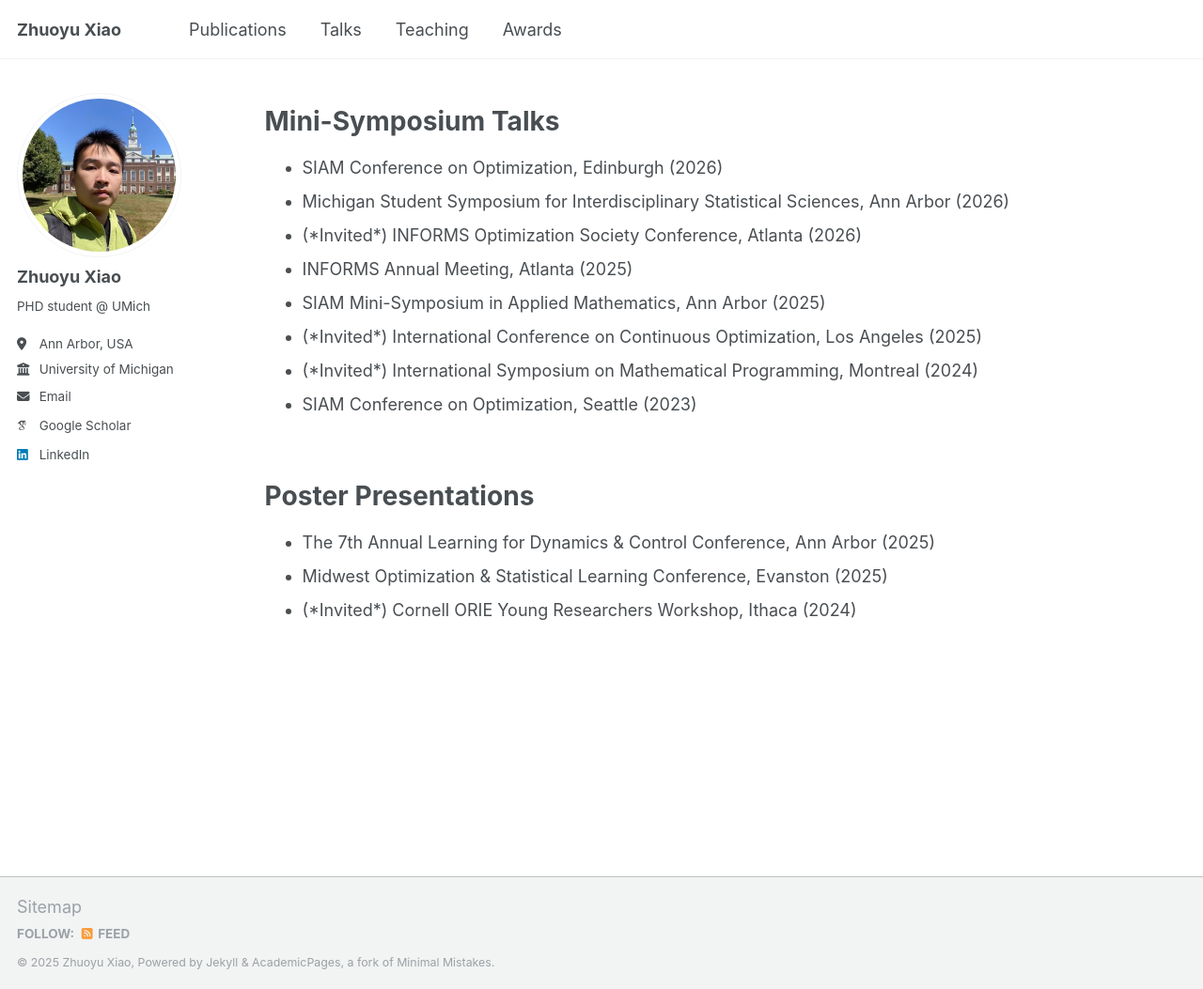
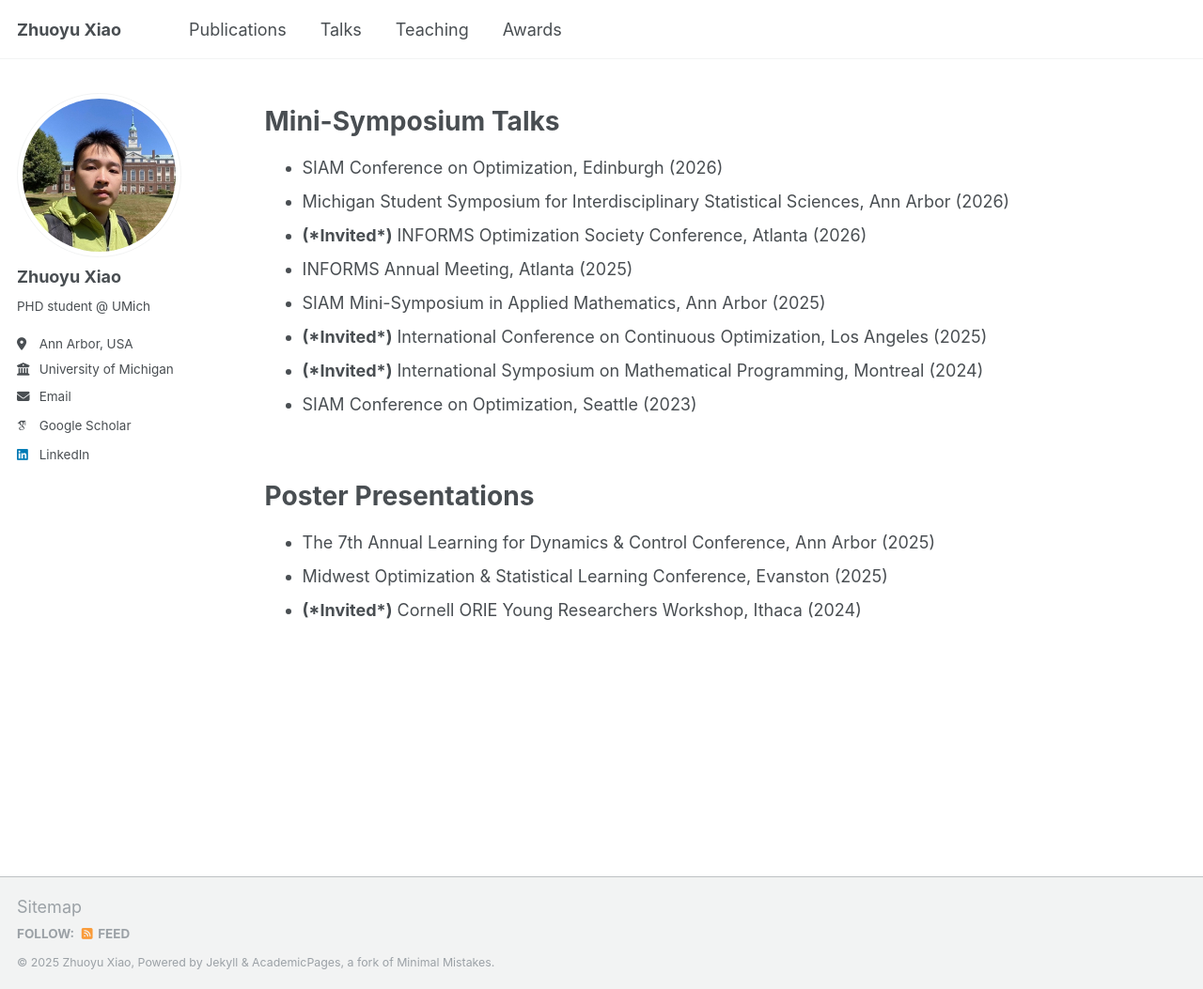
Before and after one commit to zyxiao97/zyxiao97.github.io, a Jekyll site: the page built from _pages/talks.md, in a window 1280 px wide and 1053 px high. Shown: the whole window at 94% size. Built offline with Jekyll 4.4.1, drawn with Linux system fonts in a browser that asks for light colours; some web fonts are replaced.

```diff
--- a/_pages/talks.md
+++ b/_pages/talks.md
@@ -10,11 +10,11 @@ Mini-Symposium Talks
 
 - SIAM Conference on Optimization, Edinburgh (2026)
 - Michigan Student Symposium for Interdisciplinary Statistical Sciences, Ann Arbor (2026)
-- (\*Invited\*) INFORMS Optimization Society Conference, Atlanta (2026)
+- **(\*Invited\*)** INFORMS Optimization Society Conference, Atlanta (2026)
 - INFORMS Annual Meeting, Atlanta (2025)
 - SIAM Mini-Symposium in Applied Mathematics, Ann Arbor (2025)
-- (\*Invited\*) International Conference on Continuous Optimization, Los Angeles (2025)
-- (\*Invited\*) International Symposium on Mathematical Programming, Montreal (2024)
+- **(\*Invited\*)** International Conference on Continuous Optimization, Los Angeles (2025)
+- **(\*Invited\*)** International Symposium on Mathematical Programming, Montreal (2024)
 - SIAM Conference on Optimization, Seattle (2023)
 
 <br>
@@ -24,4 +24,4 @@ Poster Presentations
 
 - The 7th Annual Learning for Dynamics & Control Conference, Ann Arbor (2025)
 - Midwest Optimization & Statistical Learning Conference, Evanston (2025)
-- (\*Invited\*) Cornell ORIE Young Researchers Workshop, Ithaca (2024)
+- **(\*Invited\*)** Cornell ORIE Young Researchers Workshop, Ithaca (2024)
```
